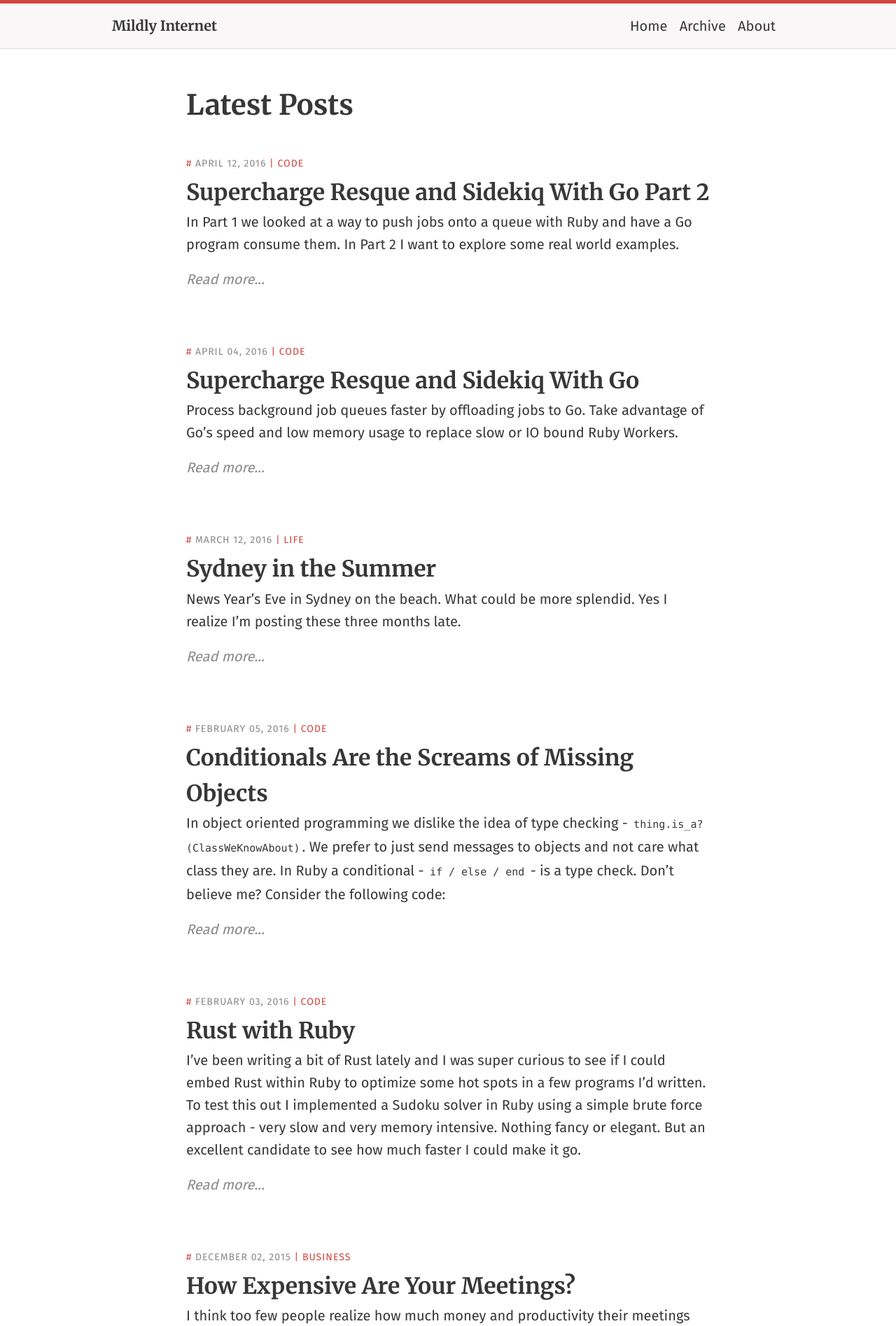
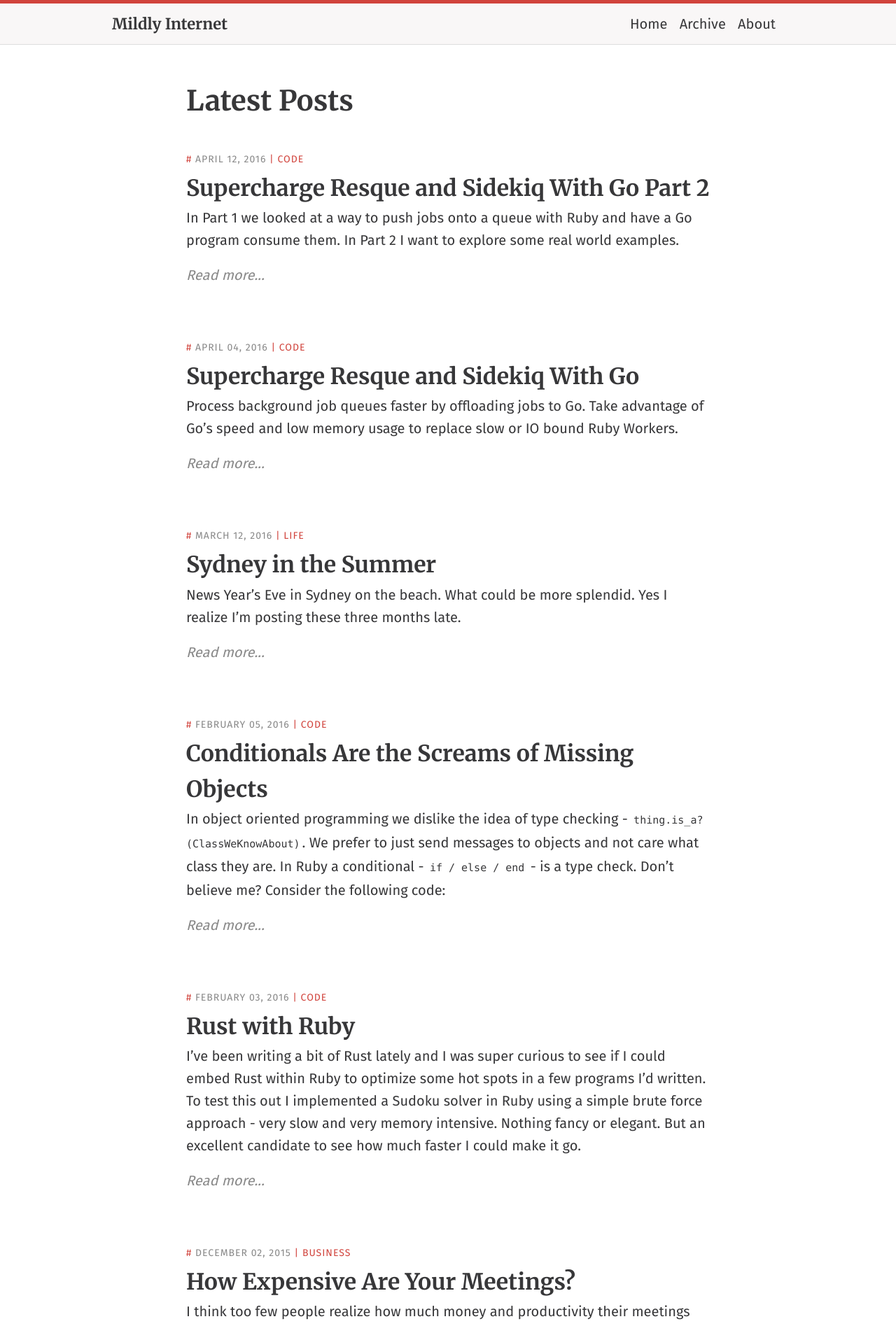
Before and after one commit to mildlyinternet/mildlyinternet.github.io, a Jekyll site: the page built from index.html, in a window 1280 px wide. Shown: the top 1895 px of the page at 70% size. Built offline with Jekyll 4.4.1, drawn with Linux system fonts in a browser that asks for light colours.

Commit message:
fix: Bump up logo size

```diff
--- a/_sass/_header.scss
+++ b/_sass/_header.scss
@@ -1,13 +1,17 @@
 $header-width: 960px;
 
 .main-header {
+  display: flex;
+  align-items: center;
   background-color: $lightest-gray;
   border-bottom: 1px solid #ddd;
   border-top: 5px solid $red;
+  height: 64px;
   margin-bottom: $spacing-bottom-margin;
   padding: $spacing-unit;
 
   @media (max-width: $breakpoint-mobile) {
+    height: auto;
     padding: 5%;
   }
 
@@ -21,6 +25,7 @@ $header-width: 960px;
 
     font-family: $font-family-headings;
     font-weight: $font-weight-bold;
+    font-size: $font-size-default * 1.1;
   }
 
   .other-links {
```
